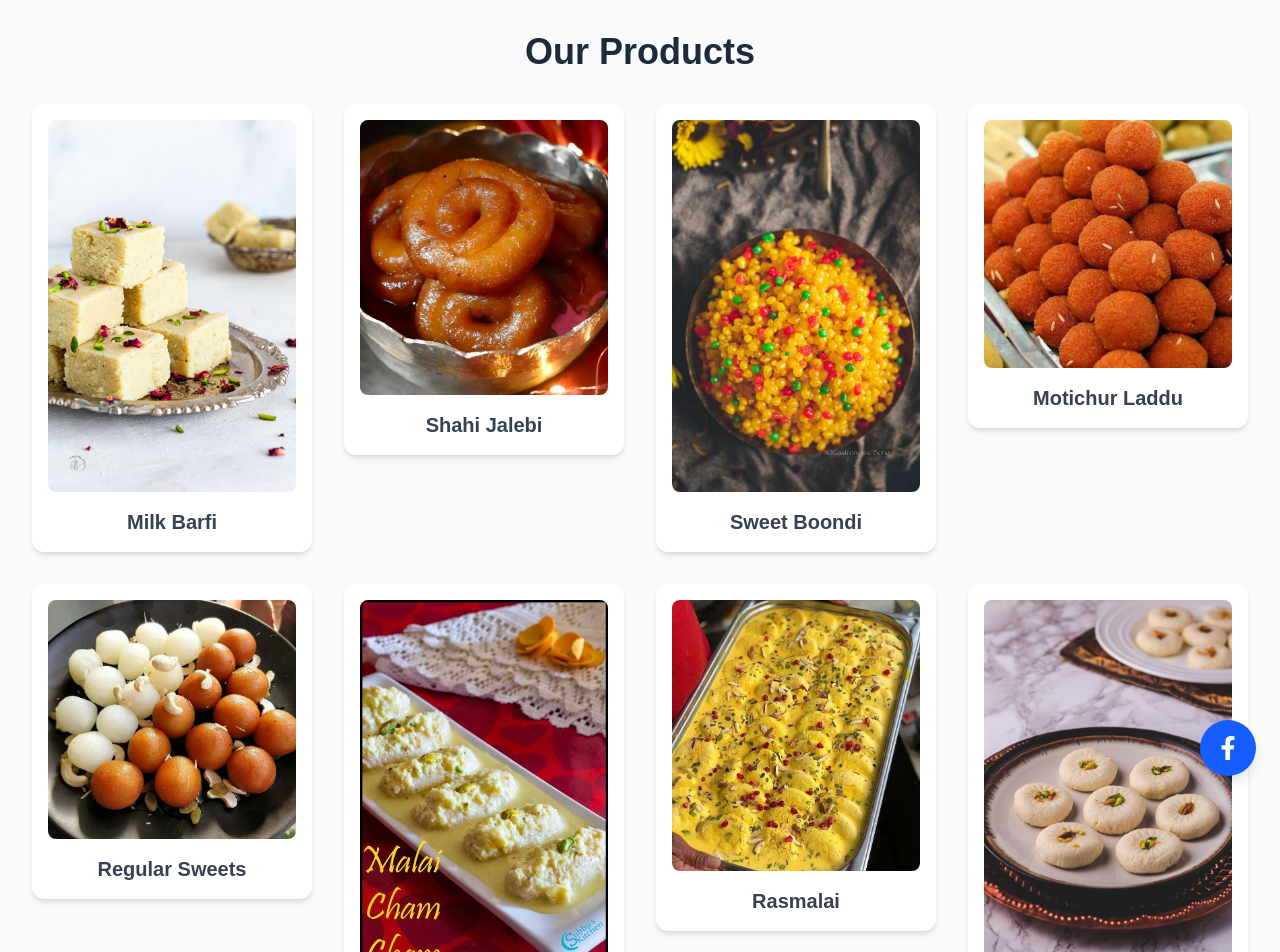
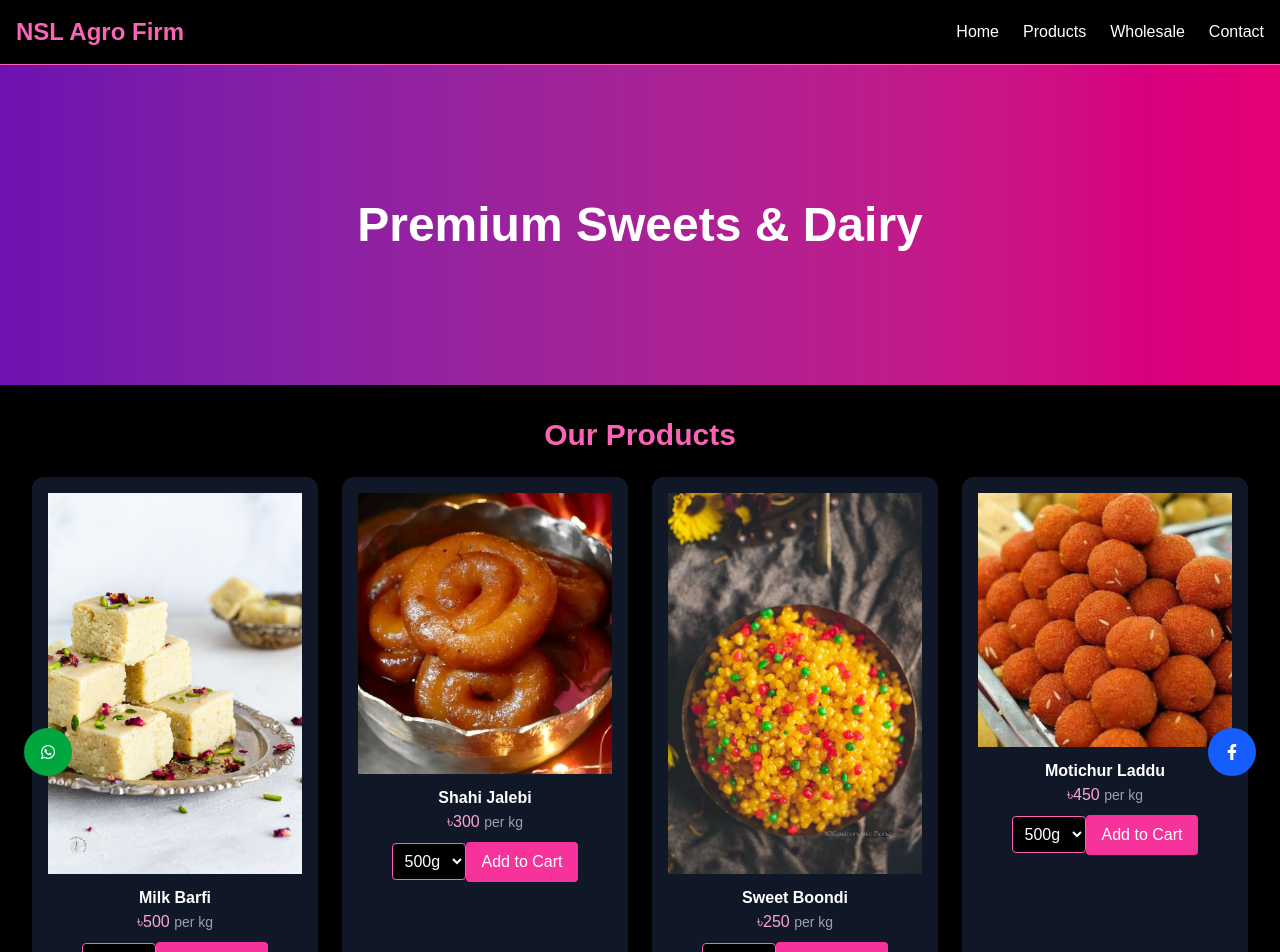
Before and after one commit to piasislam678-ai/nsl-agro-site, a Next.js app: page / in a window 1280 px wide. Shown: the top 952 px of the page. Built offline with nearby package versions, Linux system fonts and the light colour scheme.

Commit message:
Full NSL Agro site with cart, payment, WhatsApp, quantity selector

```diff
--- a/app/page.tsx
+++ b/app/page.tsx
@@ -2,78 +2,216 @@
 
 import Image from "next/image";
 import Link from "next/link";
-import { FaFacebookF } from "react-icons/fa"; // Facebook icon
+import { FaFacebookF, FaWhatsapp, FaTrash } from "react-icons/fa";
+import { useState } from "react";
 
 const products = [
-  { name: "Milk Barfi", image: "/products/product1.jpg" },
-  { name: "Shahi Jalebi", image: "/products/product2.jpg" },
-  { name: "Sweet Boondi", image: "/products/product3.jpg" },
-  { name: "Motichur Laddu", image: "/products/product4.jpg" },
-  { name: "Regular Sweets", image: "/products/product5.jpg" },
-  { name: "Cham Cham", image: "/products/product6.jpg" },
-  { name: "Rasmalai", image: "/products/product7.jpg" },
-  { name: "Sandesh", image: "/products/product8.jpg" },
-  { name: "Rasgulla", image: "/products/product9.jpg" },
-  { name: "Curd & Yogurt", image: "/products/product10.jpg" },
-  { name: "Paneer", image: "/products/product11.jpg" },
-  { name: "Ghee", image: "/products/product12.jpg" },
-  { name: "Fresh Milk", image: "/products/product13.jpg" },
+  { id: 1, name: "Milk Barfi", image: "/products/product1.jpg", price: 500, unit: "per kg" },
+  { id: 2, name: "Shahi Jalebi", image: "/products/product2.jpg", price: 300, unit: "per kg" },
+  { id: 3, name: "Sweet Boondi", image: "/products/product3.jpg", price: 250, unit: "per kg" },
+  { id: 4, name: "Motichur Laddu", image: "/products/product4.jpg", price: 450, unit: "per kg" },
+  { id: 5, name: "Regular Sweets", image: "/products/product5.jpg", price: 350, unit: "per kg" },
+  { id: 6, name: "Cham Cham", image: "/products/product6.jpg", price: 400, unit: "per kg" },
+  { id: 7, name: "Rasmalai", image: "/products/product7.jpg", price: 500, unit: "per kg" },
+  { id: 8, name: "Sandesh", image: "/products/product8.jpg", price: 410, unit: "per kg" },
+  { id: 9, name: "Rasgulla", image: "/products/product9.jpg", price: 400, unit: "per kg" },
+  { id: 10, name: "Curd & Yogurt", image: "/products/product10.jpg", price: 200, unit: "per kg" },
+  { id: 11, name: "Paneer", image: "/products/product11.jpg", price: 420, unit: "per kg" },
+  { id: 12, name: "Ghee", image: "/products/product12.jpg", price: 1250, unit: "per kg" },
+  { id: 13, name: "Fresh Milk", image: "/products/product13.jpg", price: 90, unit: "per liter" },
 ];
 
 export default function HomePage() {
+  const [cart, setCart] = useState<any[]>([]);
+  const [quantities, setQuantities] = useState<any>({});
+
+  const handleQuantityChange = (id: number, value: string) => {
+    setQuantities({
+      ...quantities,
+      [id]: parseFloat(value),
+    });
+  };
+
+  const addToCart = (product: any) => {
+    const qty = quantities[product.id] || 1;
+    const existing = cart.find((item) => item.id === product.id);
+
+    if (existing) {
+      setCart(cart.map(item =>
+        item.id === product.id
+          ? { ...item, qty: item.qty + qty, total: (item.qty + qty) * item.price }
+          : item
+      ));
+    } else {
+      setCart([...cart, { ...product, qty: qty, total: product.price * qty }]);
+    }
+  };
+
+  const removeFromCart = (id: number) => {
+    setCart(cart.filter(item => item.id !== id));
+  };
+
+  const total = cart.reduce((sum, item) => sum + item.total, 0);
+
+  const generateWhatsAppLink = () => {
+    let message = "🛒 Order from NSL Agro Firm:%0A%0A";
+    cart.forEach(item => {
+      message += `• ${item.name}%0AQty: ${item.qty} kg%0APrice: ৳${item.total}%0A%0A`;
+    });
+    message += `Total: ৳${total}%0A`;
+    message += `Payment via bKash or Bank Transfer`;
+    return `https://wa.me/8801922318506?text=${message}`;
+  };
+
   return (
-    <>
-      {/* ✅ Google SEO Structured Data */}
-      <script
-        type="application/ld+json"
-        dangerouslySetInnerHTML={{
-          __html: JSON.stringify({
-            "@context": "https://schema.org",
-            "@type": "Organization",
-            name: "NSL Agro Firm",
-            url: "https://nsl-agro.vercel.app/",
-            logo: "https://nsl-agro.vercel.app/logo.png",
-          }),
-        }}
+    <main className="bg-black text-white">
+
+      {/* Navbar */}
+      <header className="bg-black border-b border-pink-400 p-4 flex justify-between items-center">
+        <h1 className="text-2xl font-bold text-pink-400">NSL Agro Firm</h1>
+        <nav className="space-x-6">
+          <a href="#" className="hover:text-purple-300">Home</a>
+          <a href="#products" className="hover:text-purple-300">Products</a>
+          <a href="#wholesale" className="hover:text-purple-300">Wholesale</a>
+          <a href="#contact" className="hover:text-purple-300">Contact</a>
+        </nav>
+      </header>
+
+      {/* Hero */}
+      <section className="h-80 flex items-center justify-center bg-gradient-to-r from-purple-800 to-pink-600">
+        <h2 className="text-5xl font-bold text-center">Premium Sweets & Dairy</h2>
+      </section>
+
+      {/* Products */}
+      <section id="products" className="p-8">
+        <h2 className="text-3xl font-bold text-center mb-6 text-pink-400">Our Products</h2>
+        <div className="grid grid-cols-2 md:grid-cols-4 gap-6">
+          {products.map(p => (
+            <div key={p.id} className="bg-gray-900 rounded-xl p-4 text-center shadow-lg">
+              <Image src={p.image} alt={p.name} width={300} height={300} />
+              <h3 className="mt-3 font-semibold">{p.name}</h3>
+              <p className="text-pink-300">
+                ৳{p.price} <span className="text-sm text-gray-400">{p.unit}</span>
+              </p>
+
+              <select
+                onChange={(e) => handleQuantityChange(p.id, e.target.value)}
+                className="mt-2 p-2 rounded bg-black text-white border border-pink-400"
+              >
+                <option value="0.5">500g</option>
+                <option value="1">1 kg</option>
+                <option value="2">2 kg</option>
+              </select>
+
+              <button
+                onClick={() => addToCart(p)}
+                className="mt-2 bg-pink-500 px-4 py-2 rounded hover:bg-purple-600"
+              >
+                Add to Cart
+              </button>
+            </div>
+          ))}
+        </div>
+      </section>
+
+      {/* Cart */}
+      {cart.length > 0 && (
+        <div className="fixed right-4 top-24 bg-gray-800 p-4 rounded-lg w-80 shadow-lg">
+          <h3 className="font-bold mb-2 text-pink-400">Cart</h3>
+          {cart.map(item => (
+            <div key={item.id} className="mb-2">
+              <p>{item.name}</p>
+              <div className="flex items-center gap-2 mt-1">
+                <button
+                  onClick={() =>
+                    setCart(cart.map(i =>
+                      i.id === item.id && i.qty > 0.5
+                        ? { ...i, qty: i.qty - 0.5, total: (i.qty - 0.5) * i.price }
+                        : i
+                    ))
+                  }
+                  className="px-2 bg-purple-600 rounded"
+                >-</button>
+                <span>{item.qty} kg</span>
+                <button
+                  onClick={() =>
+                    setCart(cart.map(i =>
+                      i.id === item.id
+                        ? { ...i, qty: i.qty + 0.5, total: (i.qty + 0.5) * i.price }
+                        : i
+                    ))
+                  }
+                  className="px-2 bg-pink-600 rounded"
+                >+</button>
+              </div>
+              <p className="text-sm text-pink-400">৳{item.total}</p>
+            </div>
+          ))}
+
+          <p className="mt-2 font-bold">Total: ৳{total}</p>
+
+          {/* Payment Options */}
+          <div className="mt-3 text-sm bg-black p-3 rounded border border-pink-400 space-y-2">
+            <p className="text-pink-400 font-semibold">Payment Options:</p>
+            <div className="bg-pink-900 p-2 rounded">
+              <p className="font-bold">bKash Payment</p>
+              <p>Number: +8801922318506</p>
+              <p className="text-xs text-gray-300">Send money and share screenshot on WhatsApp</p>
+            </div>
+            <div className="bg-purple-900 p-2 rounded">
+              <p className="font-bold">Bank Transfer</p>
+              <p>Bank: Brac Bank PLC</p>
+              <p>Account Name: Nur Mohammad Musa</p>
+              <p>Account No: 1073840710001</p>
+              <p className="text-xs text-gray-300">Transfer and send proof on WhatsApp</p>
+            </div>
+          </div>
+
+          <a
+            href={generateWhatsAppLink()}
+            target="_blank"
+            className="block mt-3 bg-green-600 text-center py-2 rounded"
+          >
+            Send Order via WhatsApp
+          </a>
+        </div>
+      )}
+
+      {/* Wholesale */}
+      <section id="wholesale" className="bg-gradient-to-r from-purple-900 to-pink-700 p-8 text-center">
+        <h2 className="text-3xl font-bold">Wholesale Orders</h2>
+        <p className="mt-2">Contact us for bulk pricing.</p>
+        <a href="https://wa.me/8801922318506" className="mt-3 inline-block bg-black px-5 py-2 rounded">WhatsApp Us</a>
+      </section>
+
+      {/* Contact */}
+      <section id="contact" className="p-8 text-center">
+        <h2 className="text-3xl font-bold text-pink-400">Contact</h2>
+        <p>📞 +8801922318506</p>
+        <p>📧 piasislam678@gmail.com</p>
+        <p>📍 Khulna, Bangladesh</p>
+      </section>
+
+      {/* Map */}
+      <iframe
+        src="https://maps.google.com/maps?q=Khulna%20Bangladesh&t=&z=13&ie=UTF8&iwloc=&output=embed"
+        className="w-full h-64"
       />
 
-      {/* ✅ Homepage */}
-      <main className="min-h-screen flex flex-col items-center p-8 bg-gray-50">
-        <h1 className="text-4xl font-bold mb-8 text-center text-gray-800">
-          Our Products
-        </h1>
+      {/* Footer */}
+      <footer className="bg-black border-t border-pink-400 text-center p-4">
+        <p>© 2026 NSL Agro Firm</p>
+      </footer>
 
-        <div className="grid grid-cols-1 sm:grid-cols-2 md:grid-cols-3 lg:grid-cols-4 gap-8">
-          {products.map((product, index) => (
-            <Link key={index} href="/products">
-              <div className="flex flex-col items-center cursor-pointer bg-white p-4 rounded-xl shadow-md hover:shadow-xl hover:scale-105 transition-transform duration-300">
-                <Image
-                  src={product.image}
-                  alt={product.name}
-                  width={250}
-                  height={250}
-                  className="rounded-lg"
-                  loading="eager"
-                />
-                <h2 className="mt-4 text-xl font-semibold text-gray-700 text-center">
-                  {product.name}
-                </h2>
-              </div>
-            </Link>
-          ))}
-        </div>
-      </main>
+      {/* Floating Buttons */}
+      <a href="https://wa.me/8801922318506" className="fixed bottom-6 left-6 bg-green-600 p-4 rounded-full">
+        <FaWhatsapp />
+      </a>
 
-      {/* ✅ Floating Facebook Button with Icon */}
-      <a
-        href="https://www.facebook.com/profile.php?id=61575425881245"
-        target="_blank"
-        rel="noopener noreferrer"
-        className="fixed bottom-6 right-6 bg-blue-600 hover:bg-blue-700 text-white w-14 h-14 flex items-center justify-center rounded-full shadow-lg z-50 transition-all"
-        title="Visit our Facebook Page"
-      >
-        <FaFacebookF size={24} />
+      <a href="https://www.facebook.com/profile.php?id=61575425881245" className="fixed bottom-6 right-6 bg-blue-600 p-4 rounded-full">
+        <FaFacebookF />
       </a>
-    </>
+
+    </main>
   );
 }
```
